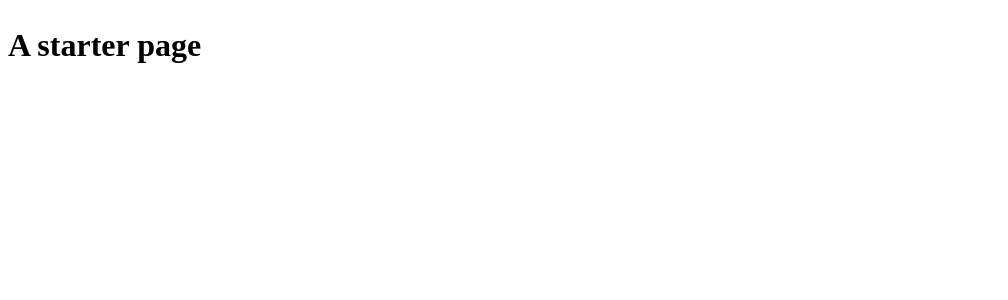
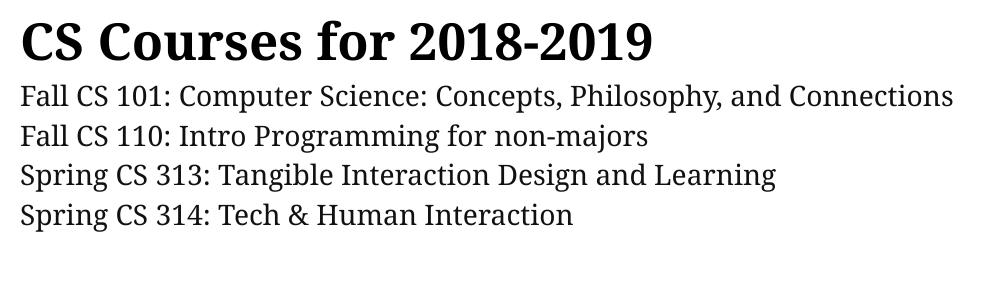
Before and after one commit to Austin-liu2028/react-challenges, a React (Vite) app: page / in a window 1280 px wide. Shown: the top 300 px of the page, without its empty margins (0-1008 px from the left). Built offline with nearby package versions, Linux system fonts and the light colour scheme.

Commit message:
Complete setup repo challenge

```diff
--- a/src/App.css
+++ b/src/App.css
@@ -1,13 +1,25 @@
+.schedule-page {
+  padding: 0.25rem 0 0 0.75rem;
+}
 
-@theme {
-  --animate-logo-spin: logo-spin infinite 20s linear;
+h1 {
+  margin: 0;
+  font-size: clamp(2.7rem, 4vw, 4rem);
+  line-height: 1.1;
+  font-weight: 700;
+  font-family: Georgia, "Times New Roman", serif;
+}
 
-  @keyframes logo-spin {
-    from {
-      transform: rotate(0deg);
-    }
-    to {
-      transform: rotate(360deg);
-    }
-  }
+.course-list {
+  margin-top: 0.5rem;
+  padding: 0;
+  list-style: none;
 }
+
+.course-item {
+  margin: 0;
+  font-size: clamp(1.2rem, 2.2vw, 2.25rem);
+  line-height: 1.4;
+  font-family: Georgia, "Times New Roman", serif;
+  color: #111;
+}
--- a/src/App.tsx
+++ b/src/App.tsx
@@ -1,9 +1,53 @@
 import './App.css';
 
-const App = () => (
-  <main>
-    <h1>A starter page</h1>
-  </main>
-);
+const schedules = {
+  'CS-2018-2019': {
+    title: 'CS Courses for 2018-2019',
+    courses: {
+      F101: {
+        term: 'Fall',
+        number: '101',
+        meets: 'MWF 11:00-11:50',
+        title: 'Computer Science: Concepts, Philosophy, and Connections',
+      },
+      F110: {
+        term: 'Fall',
+        number: '110',
+        meets: 'MWF 10:00-10:50',
+        title: 'Intro Programming for non-majors',
+      },
+      S313: {
+        term: 'Spring',
+        number: '313',
+        meets: 'TuTh 15:30-16:50',
+        title: 'Tangible Interaction Design and Learning',
+      },
+      S314: {
+        term: 'Spring',
+        number: '314',
+        meets: 'TuTh 9:30-10:50',
+        title: 'Tech & Human Interaction',
+      },
+    },
+  },
+};
+
+const App = () => {
+  const { title, courses } = schedules['CS-2018-2019'];
+  const courseList = [courses.F101, courses.F110, courses.S313, courses.S314];
+
+  return (
+    <main className="schedule-page">
+      <h1>{title}</h1>
+      <ul className="course-list">
+        {courseList.map(({ term, number, title: courseTitle }) => (
+          <li key={`${term}-${number}`} className="course-item">
+            {term} CS {number}: {courseTitle}
+          </li>
+        ))}
+      </ul>
+    </main>
+  );
+};
 
 export default App;
```
Also changed, not shown: 1 other file (tests, documents, lock files or other folders).
